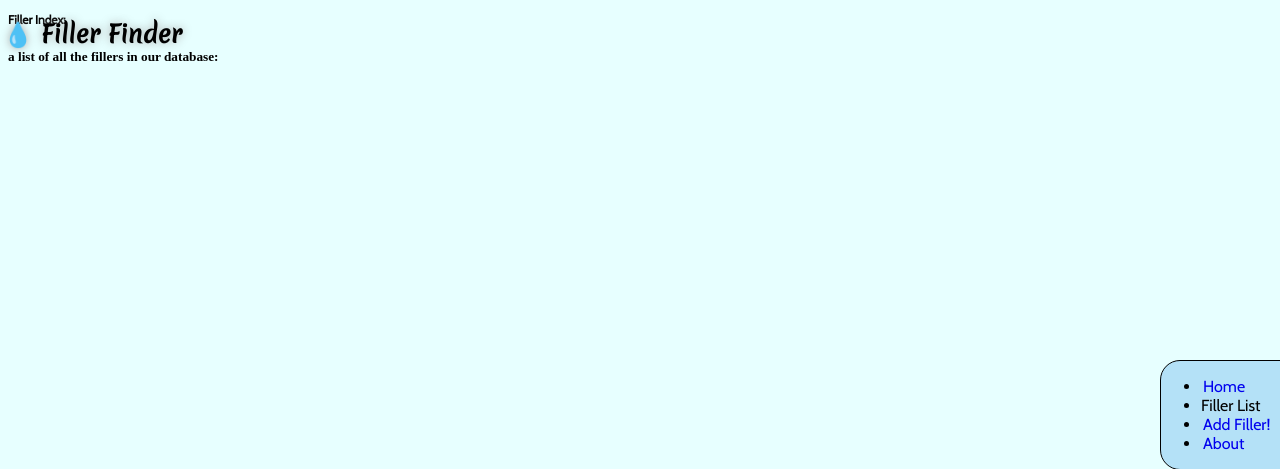
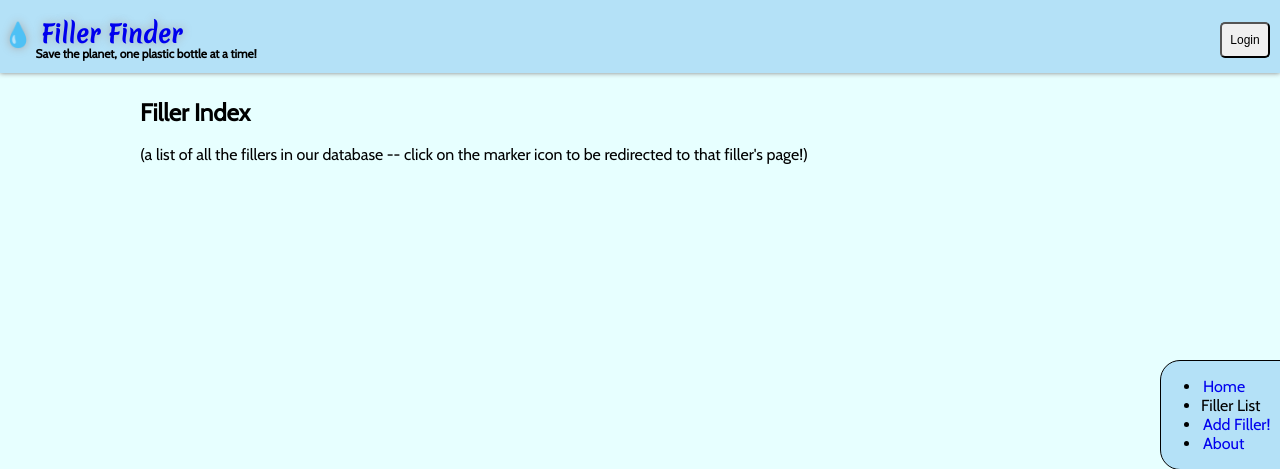
Before and after one commit to maxhchen/filler-finder, a Python web app: template templates/fillerList.html in a window 1280 px wide. Shown: the top 469 px of the page. Run offline with Jinja, Linux system fonts and the light colour scheme; the template is opened without the code that fills it, so the values that code supplies are empty.

Commit message:
i forget

```diff
--- a/templates/addFiller.html
+++ b/templates/addFiller.html
@@ -66,8 +66,7 @@
   </a>
   </div>
   <div id='slogan'>
-    <h3> Find the nearest water bottle filling station and save the planet,
-      one plastic bottle at a time! </h3>
+    <h3> Save the planet, one plastic bottle at a time! </h3>
   </div>
   <!--LOGIN BUTTON -->
   <div id='log'>
--- a/templates/description.html
+++ b/templates/description.html
@@ -43,8 +43,7 @@
   </a>
   </div>
   <div id='slogan'>
-    <h3> Find the nearest water bottle filling station and save the planet,
-      one plastic bottle at a time! </h3>
+    <h3> Save the planet, one plastic bottle at a time! </h3>
   </div>
   <!--LOGIN BUTTON -->
   <div id='log'>
--- a/templates/fillerList.html
+++ b/templates/fillerList.html
@@ -26,11 +26,43 @@
     padding: 10px;
   }
 
+  h2 {
+    font-family: "Cabin", sans-serif;
+    margin: 0 auto;
+    max-width: 1000px;
+  }
+
+  p {
+    font-family: "Cabin", sans-serif;
+    margin: 0 auto;
+    max-width: 1000px;
+  }
+
 </style>
 
-<div id='titleStyle'>
-  <div id='innerbox'>
-    <h1>💧 Filler Finder </h1>
+<div id='topPage'>
+  <!-- TITLE -->
+  <div id='titleStyle'>
+    <a id='homeButton' href='/' >
+    <div id='innerbox'>
+      <h1>💧 Filler Finder </h1>
+    </div>
+  </a>
+  </div>
+  <div id='slogan'>
+    <h3> Save the planet, one plastic bottle at a time! </h3>
+  </div>
+  <!--LOGIN BUTTON -->
+  <div id='log'>
+    {% if not current_user %}
+      <a href = "{{login_url}}">
+        <button> Login </button>
+      </a>
+    {% else %}
+      <a href = "{{logout_url}}">
+        <button> Logout </button>
+      </a>
+    {% endif %}
   </div>
 </div>
 
@@ -43,9 +75,11 @@
 </ul>
 </div>
 
-<h3> Filler Index: </h3>
-<h5> a list of all the fillers in our database: </h5>
+<br><br><br><br><br>
 
+<h2> Filler Index </h2> <br>
+<p> (a list of all the fillers in our database -- click on the marker icon to be redirected to that filler's page!) </p>
+<br>
 {% for filler in filler_list %}
 <ul>
   <div id="box">
--- a/templates/home.html
+++ b/templates/home.html
@@ -17,8 +17,7 @@
   </a>
   </div>
   <div id='slogan'>
-    <h3> Find the nearest water bottle filling station and save the planet,
-      one plastic bottle at a time! </h3>
+    <h3> Save the planet, one plastic bottle at a time! </h3>
   </div>
   <!-- SEARCH BAR -->
   <div id='divOverSearch'>
```
Also changed, not shown: templates/about.html (+32 -4 lines).
